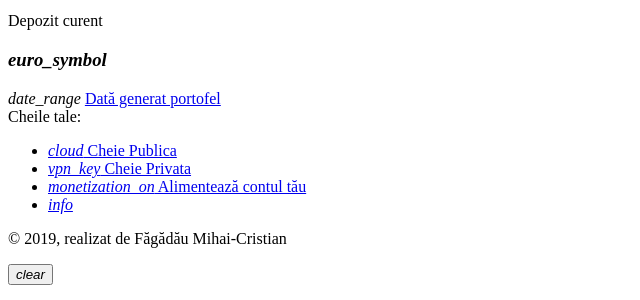
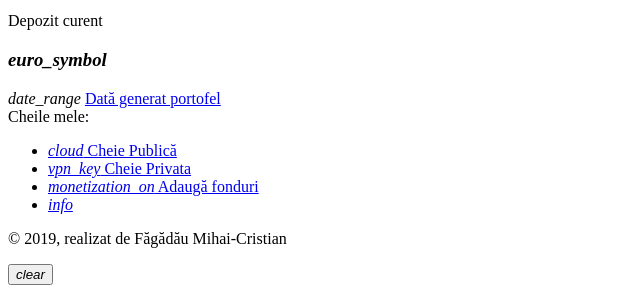
Before and after one commit to mihaichris/pandora, a Yii app: template frontend/views/wallet/index.php in a window 1280 px wide; the page is wider, and only the part inside the window is pictured. Shown: the part 1882-2182 px from the top of that part, without its empty margins (0-640 px from the left). Run offline with PHP 8.4 and a stand-in for Yii, Linux system fonts and the light colour scheme; the template is opened without the code that fills it, so the values that code supplies are empty; form fields are guessed from the names that the template uses; some libraries are stand-ins or nearby versions.

Commit message:
Modificari la diacritice

```diff
--- a/frontend/views/layouts/menu.php
+++ b/frontend/views/layouts/menu.php
@@ -31,8 +31,8 @@ use common\components\Helper;
                         'options' => ['class' => 'nav'],
                         'items' => [
                             ['label' => Yii::$app->user->identity->username,'icon'=>'person','url'=>'#', 'items' => [
-                                ['label' => 'Profil', 'url' => ['/user/profile']],
-                                ['label' => 'Editeaza profil', 'url' => ['/user/settings/profile']],
+                                ['label' => 'Profilul meu', 'url' => ['/user/profile']],
+                                ['label' => 'Editează profilul', 'url' => ['/user/settings/profile']],
                             ]],
                         ],
 
@@ -46,21 +46,19 @@ use common\components\Helper;
             [
                 'options' => ['class' => 'nav'],
                 'items' => [
-                    // Important: you need to specify url as 'controller/action',
-                    // not just as 'controller' even if default action is used.
-                    ['label' => 'Dashboard','options'=>['class'=>'active'],'icon'=>'dashboard', 'url' => ['/site/index']],
-                    ['label' => 'Portofel','options'=>['class'=>'active'],'icon'=>'account_balance_wallet', 'url' => ['/wallet/index']],
-                    ['label' => 'Lanțul tău','options'=>['class'=>'active'],'icon'=>'timeline', 'url' => ['/chain/index']],
+                    ['label' => 'Tablou de bord','options'=>['class'=>'active'],'icon'=>'dashboard', 'url' => ['/site/index']],
+                    ['label' => 'ePortofel','options'=>['class'=>'active'],'icon'=>'account_balance_wallet', 'url' => ['/wallet/index']],
+                    ['label' => 'Lanțul meu','options'=>['class'=>'active'],'icon'=>'timeline', 'url' => ['/chain/index']],
                     ['label' => 'Minare', 'icon'=>'security' ,'url'=>['/block/mine-block'], 'visible'=> Yii::$app->user->can('Miner') ],
-                    ['label' => 'Tranzacții', 'icon'=>'credit_card' ,'url'=>['#'], 'items' => [
+                    ['label' => 'Tranzacționează', 'icon'=>'credit_card' ,'url'=>['#'], 'items' => [
                         ['label' => 'Generare tranzactie', 'icon'=>'work','url' => ['/transaction/generate-transaction']],
                         ['label' => 'Istoric tranzacții', 'icon'=>'list_alt' ,'url' => ['/transaction/index']],
-                        ['label' => 'Tranzacții in asteptare', 'icon'=>'hourglass_empty' ,'url' => ['/transaction/mempool']],
+                        ['label' => 'Ordinele mele', 'icon'=>'hourglass_empty' ,'url' => ['/transaction/mempool']],
                     ]],
                     ['label' => 'Documentație Hashing','options'=>['class'=>'active'],'icon'=>'code', 'url' => ['/hash/index']],
                     ['label' => 'Noduri conectate','options'=>['class'=>'active'],'icon'=>'device_hub', 'url' => ['/node/index']],
                     // 'Products' menu item will be selected as long as the route is 'product/index'
-                    ['label' => 'Users', 'url'=>['#'], 'visible' => \Yii::$app->user->can('Admin'),'items' => [
+                    ['label' => 'Utilizatori', 'url'=>['#'], 'visible' => \Yii::$app->user->can('Admin'),'items' => [
                         ['label' => 'Listare utilizatori', 'url' => ['/user/admin/index']],
                     ]],
                     ['label' => 'RBAC',  'visible' => \Yii::$app->user->can('Admin'),'url'=>['#'], 'items' => [
--- a/frontend/views/layouts/modals.php
+++ b/frontend/views/layouts/modals.php
@@ -43,7 +43,7 @@ use kartik\number\NumberControl;
 						</div>
 						<div class="col-md-6">
 							<?= Html::beginTag('div',['class'=>"form-group"]);?>
-								<?= Html::label('Numele destinatarului',['class'=>'form-label'])?>
+								<?= Html::label('Numele destinătorului',['class'=>'form-label'])?>
 								<div class='input-group'>
 									<span class='input-group-addon'>
 										<i class='material-icons'>face</i>
--- a/frontend/views/wallet/index.php
+++ b/frontend/views/wallet/index.php
@@ -63,12 +63,12 @@ $this->params['breadcrumbs'][] = $this->title;
         <div class="card-header" data-background-color="orange">
             <div class="nav-tabs-navigation">
                 <div class="nav-tabs-wrapper">
-                    <span class="nav-tabs-title">Cheile tale:</span>
+                    <span class="nav-tabs-title">Cheile mele:</span>
                     <ul class="nav nav-tabs" data-tabs="tabs">
                         <li class="active">
                             <a href="#card_public-key" data-toggle="tab">
                                 <i class="material-icons">cloud</i>
-                                Cheie Publica
+                                Cheie Publică
                             <div class="ripple-container"></div></a>
                         </li>
                         <li class="">
@@ -81,11 +81,11 @@ $this->params['breadcrumbs'][] = $this->title;
                         <li  data-toggle="tooltip" data-placement="top" title="Adaugă bani in contul tau!">
                             <a href="#"  data-target="#add-money" data-toggle="modal">
                                 <i class="material-icons">monetization_on</i>
-                                Alimentează contul tău
+                                Adaugă fonduri
                             <div class="ripple-container"></div></a>
                         </li>
                         <?php endif;?>
-                        <li class="pull-right" data-toggle="tooltip" data-placement="top" title="Cheia publica va fi de asemenea folosita ca si adresa proprie pentru efectuarea de tranzactii cu alti participanti la retea.">
+                        <li class="pull-right" data-toggle="tooltip" data-placement="top" title="Cheia publică va fi de asemenea folosită ca și adresa proprie pentru efectuarea de tranzacții cu alți participanți la rețea.">
                             <a href="#">
                                 <i class="material-icons">info</i>
                             <div class="ripple-container"></div></a>
```
Also changed, not shown: frontend/views/transaction/mempool.php (+29 -19 lines).
